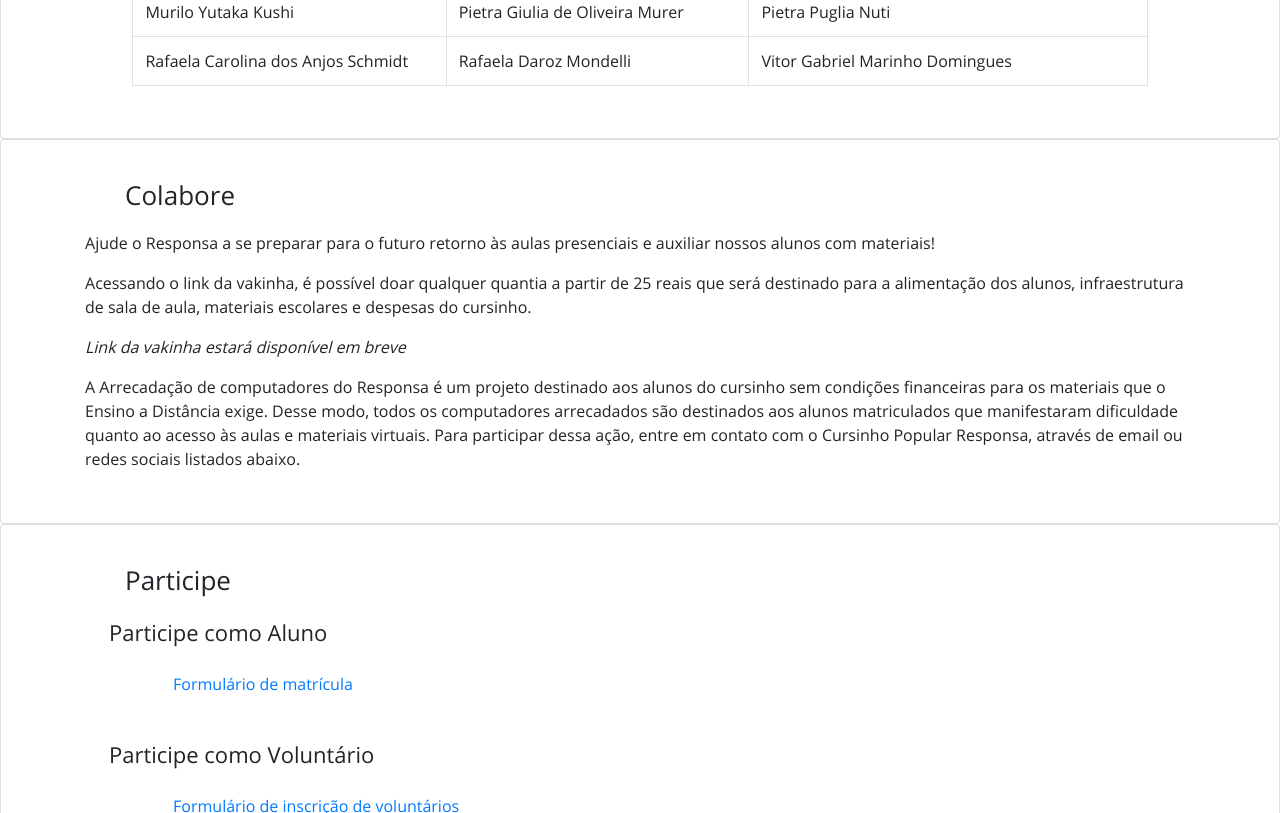
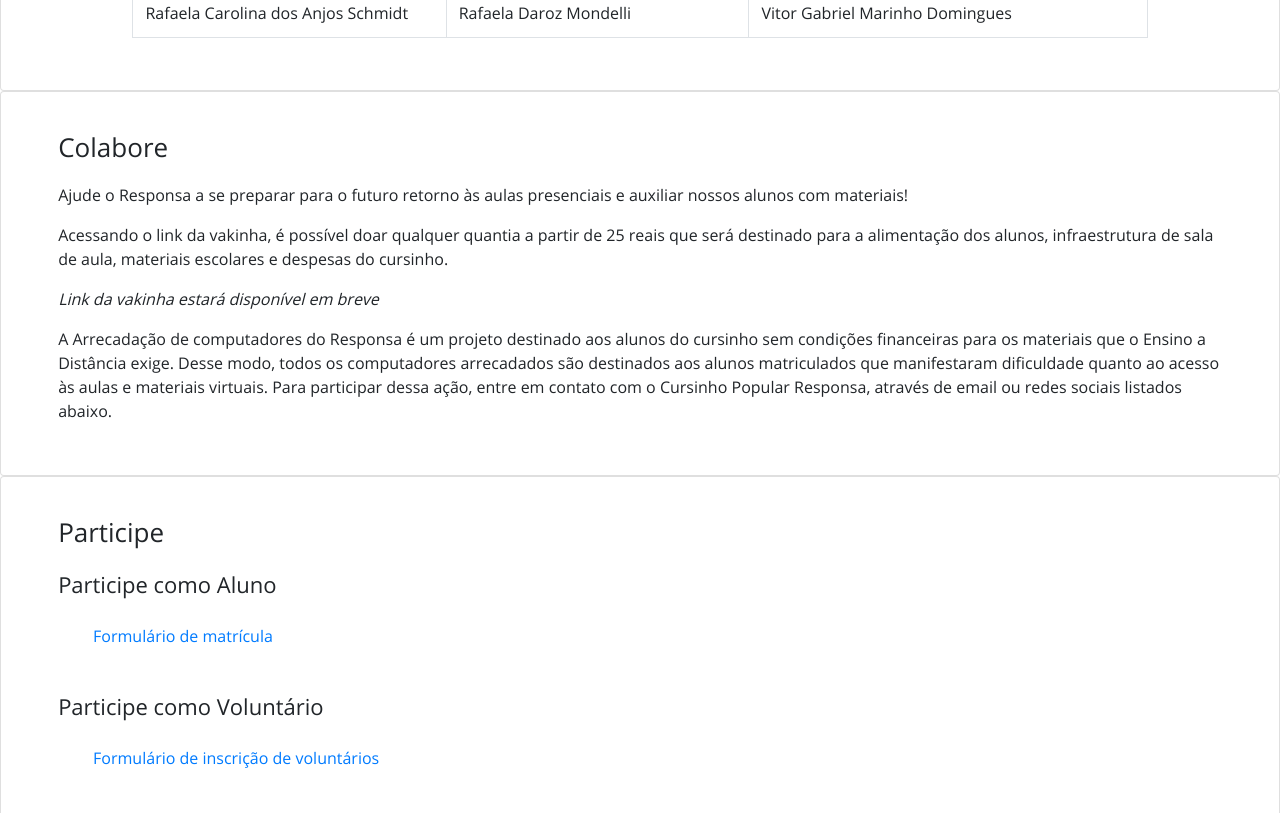
Before and after one commit to HubResponsa/responsa-front, a React (Create React App) app: page / in a window 1280 px wide. Shown: the part 2760-3573 px from the top of the page. Built offline with nearby package versions, Linux system fonts and the light colour scheme.

Commit message:
Adjust margins

```diff
--- a/src/Components/css/main.css
+++ b/src/Components/css/main.css
@@ -53,19 +53,19 @@
 }
 
 .section-title{
-    margin-left: 4em;
-    margin-right: 4em;
+    margin-left: 3%;
+    margin-right: 3%;
     font-size: 26px;
 }
 
 .section-subtitle{
     font-size: 22px;
-    margin-left: 4em;
-    margin-right: 4em;
+    margin-left: 3%;
+    margin-right: 3%;
 }
 
 .section-text{
     font-size: 16px;
-    margin-left: 4em;
-    margin-right: 4em;
+    margin-left: 3%;
+    margin-right: 3%;
 }
```
